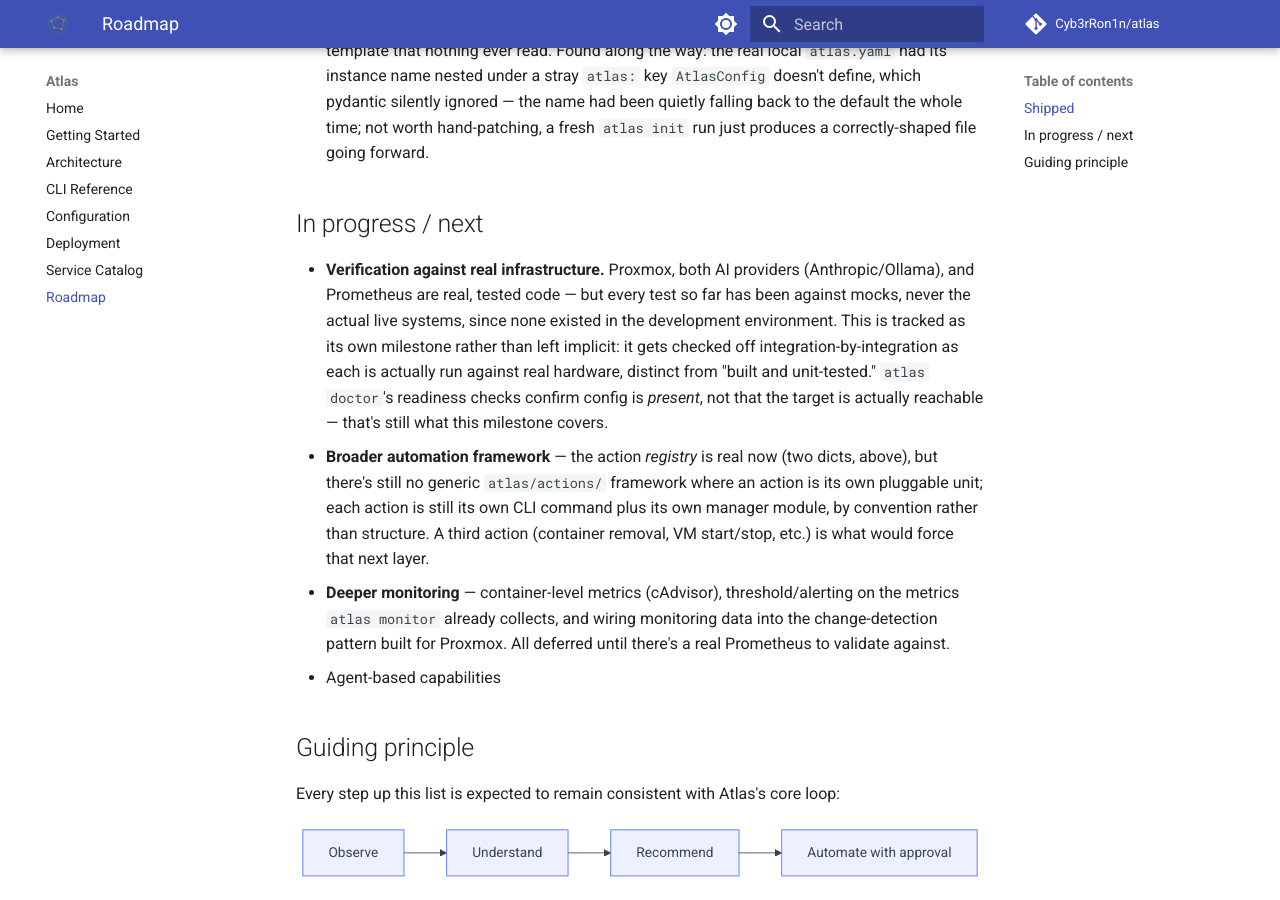
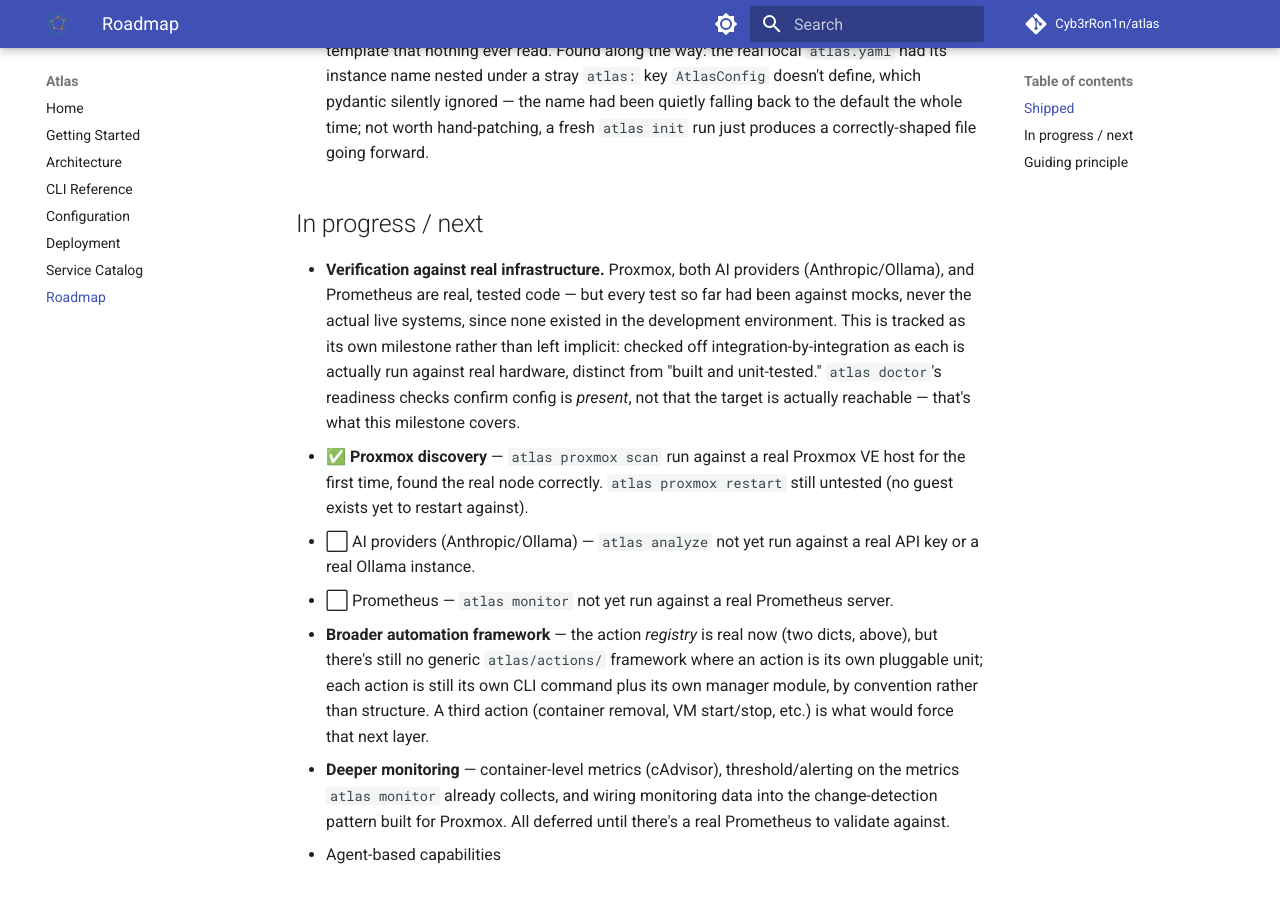
Before and after one commit to Cyb3rRon1n/atlas, an MkDocs documentation site: the page built from docs/roadmap.md, in a window 1280 px wide and 900 px high, scrolled down 2725 px. Built offline with MkDocs 1.6.1 and Material for MkDocs 9.7.7, drawn with Linux system fonts in a browser that asks for light colours; comment, search, counter and statistics services are not loaded.

Commit message:
docs: record first real verification - atlas proxmox scan on real hardware
atlas proxmox scan just ran against an actual Proxmox VE host for the
first time this project's life (not a mock), connected via API token,
and correctly found the real node. Records it in the roadmap's
verification milestone (Proxmox discovery checked off, restart/AI
providers/Prometheus still pending) and in the contributor guide so future
sessions don't describe Proxmox discovery as unverified.

```diff
--- a/docs/roadmap.md
+++ b/docs/roadmap.md
@@ -25,7 +25,10 @@
 
 ## In progress / next
 
-- **Verification against real infrastructure.** Proxmox, both AI providers (Anthropic/Ollama), and Prometheus are real, tested code — but every test so far has been against mocks, never the actual live systems, since none existed in the development environment. This is tracked as its own milestone rather than left implicit: it gets checked off integration-by-integration as each is actually run against real hardware, distinct from "built and unit-tested." `atlas doctor`'s readiness checks confirm config is *present*, not that the target is actually reachable — that's still what this milestone covers.
+- **Verification against real infrastructure.** Proxmox, both AI providers (Anthropic/Ollama), and Prometheus are real, tested code — but every test so far had been against mocks, never the actual live systems, since none existed in the development environment. This is tracked as its own milestone rather than left implicit: checked off integration-by-integration as each is actually run against real hardware, distinct from "built and unit-tested." `atlas doctor`'s readiness checks confirm config is *present*, not that the target is actually reachable — that's what this milestone covers.
+  - ✅ **Proxmox discovery** — `atlas proxmox scan` run against a real Proxmox VE host for the first time, found the real node correctly. `atlas proxmox restart` still untested (no guest exists yet to restart against).
+  - ⬜ AI providers (Anthropic/Ollama) — `atlas analyze` not yet run against a real API key or a real Ollama instance.
+  - ⬜ Prometheus — `atlas monitor` not yet run against a real Prometheus server.
 - **Broader automation framework** — the action *registry* is real now (two dicts, above), but there's still no generic `atlas/actions/` framework where an action is its own pluggable unit; each action is still its own CLI command plus its own manager module, by convention rather than structure. A third action (container removal, VM start/stop, etc.) is what would force that next layer.
 - **Deeper monitoring** — container-level metrics (cAdvisor), threshold/alerting on the metrics `atlas monitor` already collects, and wiring monitoring data into the change-detection pattern built for Proxmox. All deferred until there's a real Prometheus to validate against.
 - Agent-based capabilities
```
